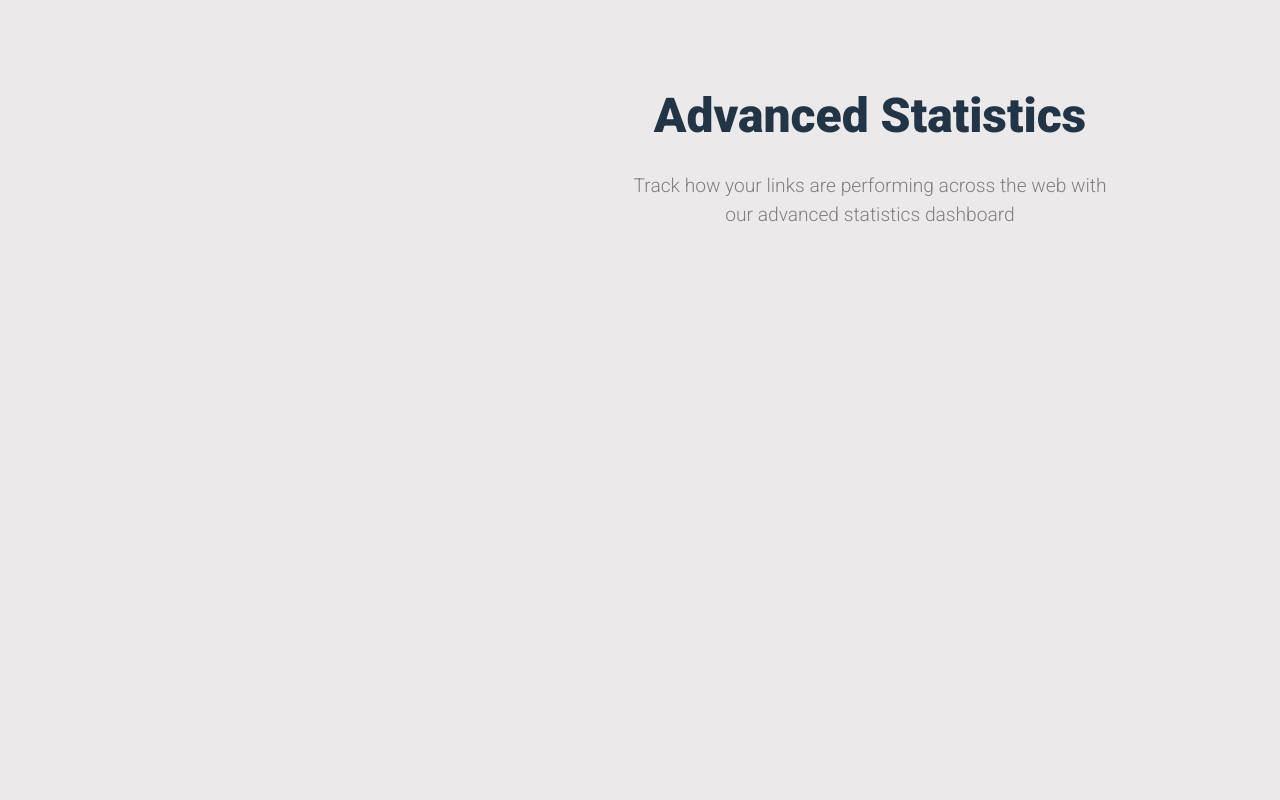
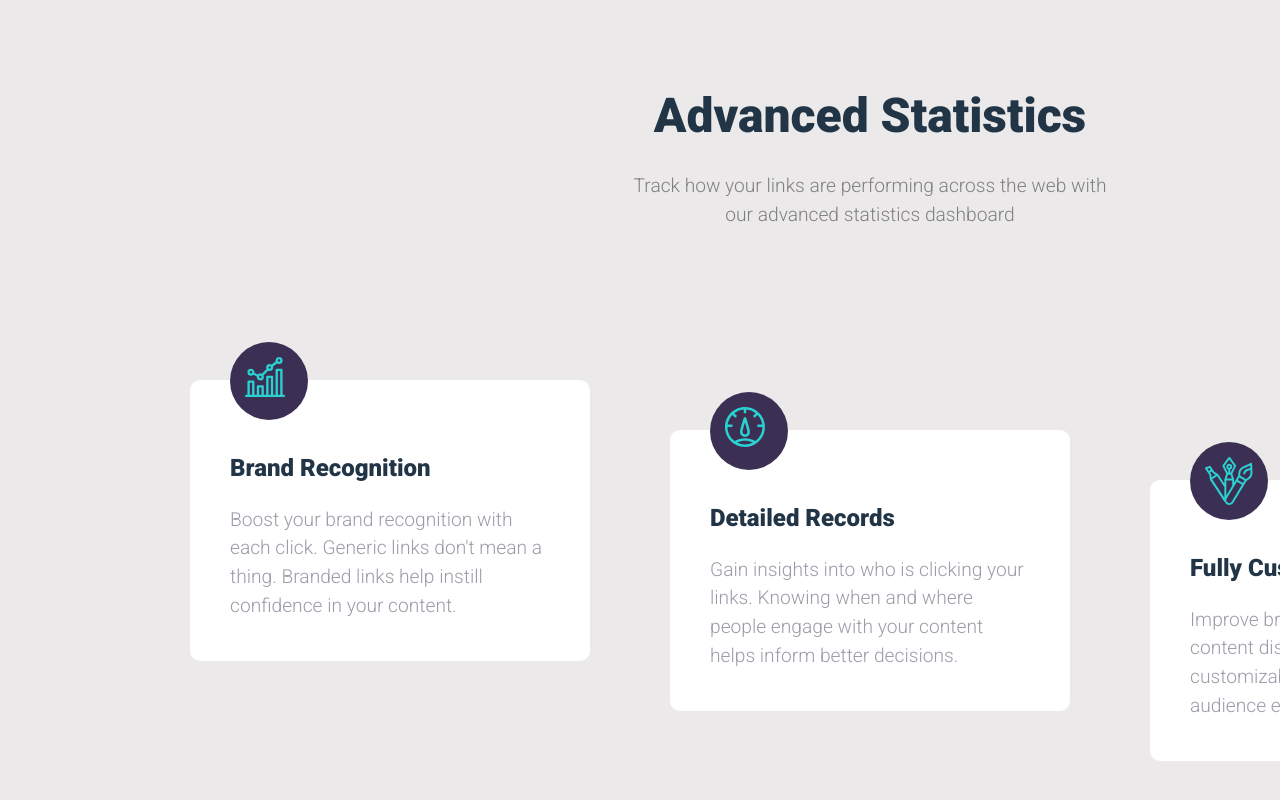
Before and after one commit to wilsonsiaw/shortly_react_application, a React (Vite) app: page / in a window 1280 px wide. Shown: the part 933-1733 px from the top of the page. Built offline with nearby package versions, Linux system fonts and the light colour scheme.

Commit message:
✨ feat(Body Component): Add Card
Add the Card component to the Body Component

```diff
--- a/src/components/Body/Body.jsx
+++ b/src/components/Body/Body.jsx
@@ -1,5 +1,6 @@
 import React from 'react';
 import './Body.css';
+import Card from '../Card/Card';
 
 const Body = () => {
   return (
@@ -12,6 +13,7 @@ const Body = () => {
               <p>Track how your links are performing across the web with our advanced statistics dashboard</p>
           </div>
       </div>
+      <Card />
     </div>
   )
 }
```
